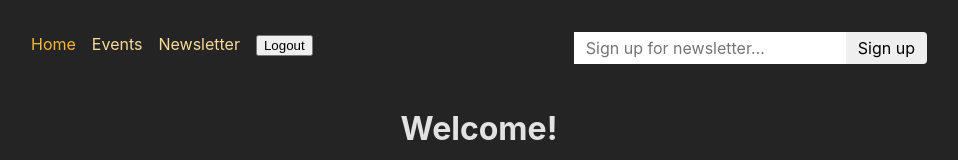
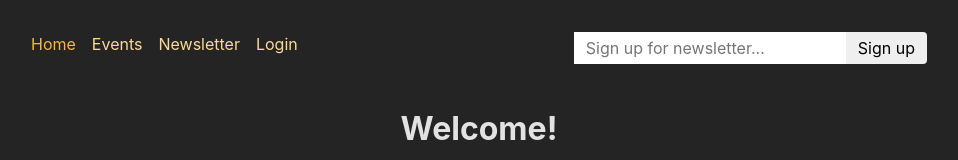
Before and after one commit to jhudson357/react-authentication, a React (Create React App) app in the folder frontend/: page / in a window 1280 px wide. Shown: the top 160 px of the page, without its empty margins (161-1119 px from the left). Built offline with nearby package versions, Linux system fonts and the light colour scheme; sample sign-in values are in the browser's storage.

Commit message:
manage token expiration

```diff
--- a/frontend/src/pages/Authentication.js
+++ b/frontend/src/pages/Authentication.js
@@ -50,7 +50,9 @@
   const token = resData.token
 
   localStorage.setItem('token', token)
-
+  const expiration = new Date()
+  expiration.setHours(expiration.getHours() + 1)   // set a date 1 hour in the future
+  localStorage.setItem('expiration', expiration.toISOString())
 
   return redirect('/')
 }
--- a/frontend/src/pages/Logout.js
+++ b/frontend/src/pages/Logout.js
@@ -2,5 +2,6 @@
 
 export function action() {
   localStorage.removeItem('token')
+  localStorage.removeItem('expiration')
   return redirect('/')
 }
--- a/frontend/src/pages/Root.js
+++ b/frontend/src/pages/Root.js
@@ -1,9 +1,31 @@
-import { Outlet, useNavigation } from 'react-router-dom';
+import { Outlet, useLoaderData, useSubmit } from 'react-router-dom'
+import { useEffect } from 'react'
 
-import MainNavigation from '../components/MainNavigation';
+import MainNavigation from '../components/MainNavigation'
+import { getTokenDuration } from '../util/auth'
 
 function RootLayout() {
-  // const navigation = useNavigation();
+  const token = useLoaderData()
+  const submit = useSubmit()
+  // const navigation = useNavigation()
+
+  useEffect(() => {
+    if (!token) {
+      return
+    }
+
+    if (token === 'EXPIRED') {
+      submit(null, { action: '/logout', method: 'post'})
+      return
+    }
+
+    const tokenDuration = getTokenDuration()
+    console.log(tokenDuration)
+
+    setTimeout(() => {
+      submit(null, { action: '/logout', method: 'post'})
+    }, tokenDuration )
+  }, [token, submit])
 
   return (
     <>
@@ -13,7 +35,7 @@
         <Outlet />
       </main>
     </>
-  );
+  )
 }
 
-export default RootLayout;
+export default RootLayout
--- a/frontend/src/util/auth.js
+++ b/frontend/src/util/auth.js
@@ -1,7 +1,27 @@
 import { redirect } from 'react-router-dom'
+
+export function getTokenDuration() {
+  const storedExpirationDate = localStorage.getItem('expiration')
+  const expirationDate = new Date(storedExpirationDate)  // transform to a date object
+  const now = new Date()
+  const duration = expirationDate.getTime() - now.getTime()    // in milliseconds
+  return duration
+}
+
 
 export function getAuthToken() {
   const token = localStorage.getItem('token')
+
+  if (!token) {
+    return null
+  }
+
+  const tokenDuration = getTokenDuration
+
+  if (tokenDuration < 0) {
+    return 'EXPIRED'
+  }
+
   return token
 }
 
```
